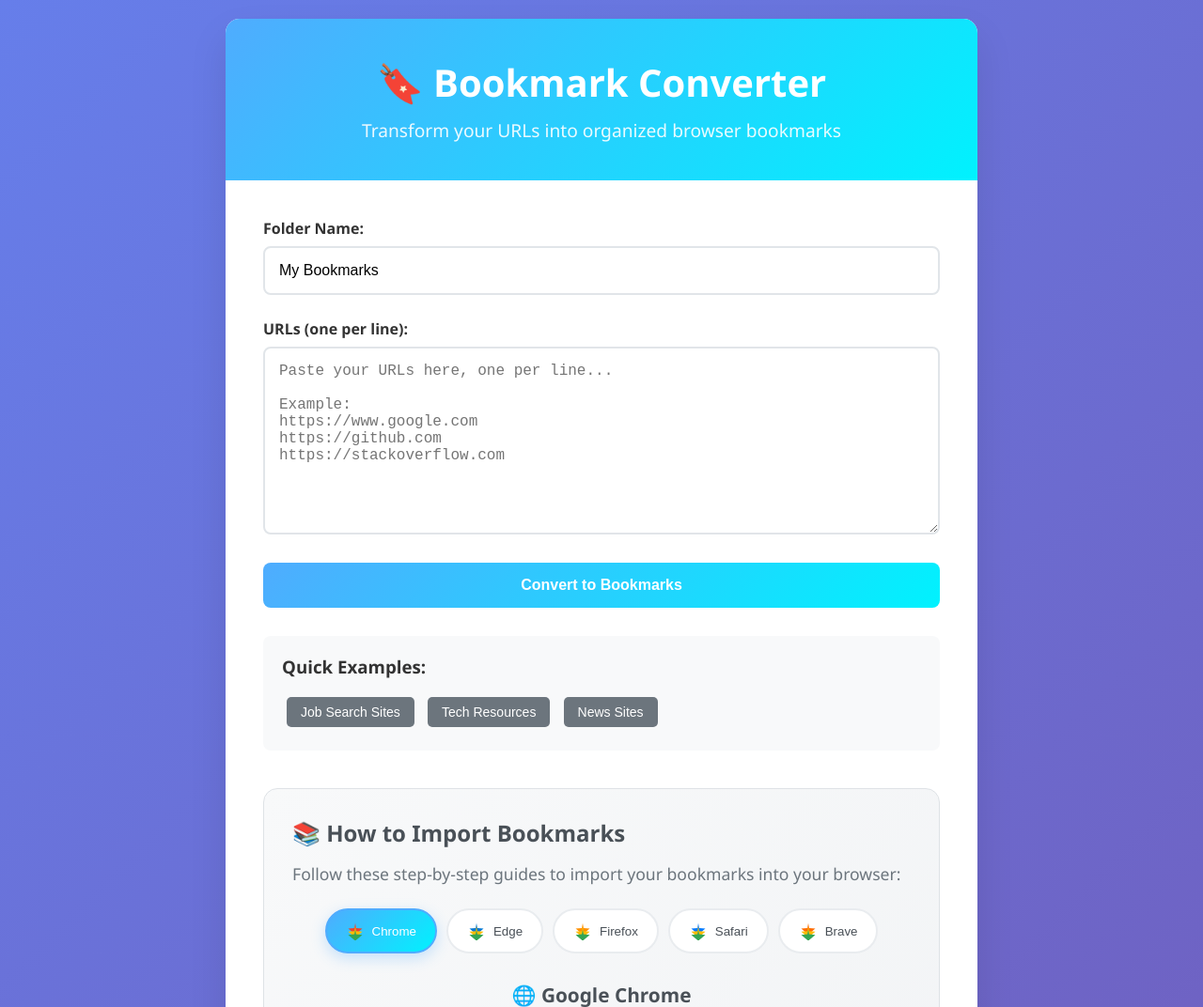
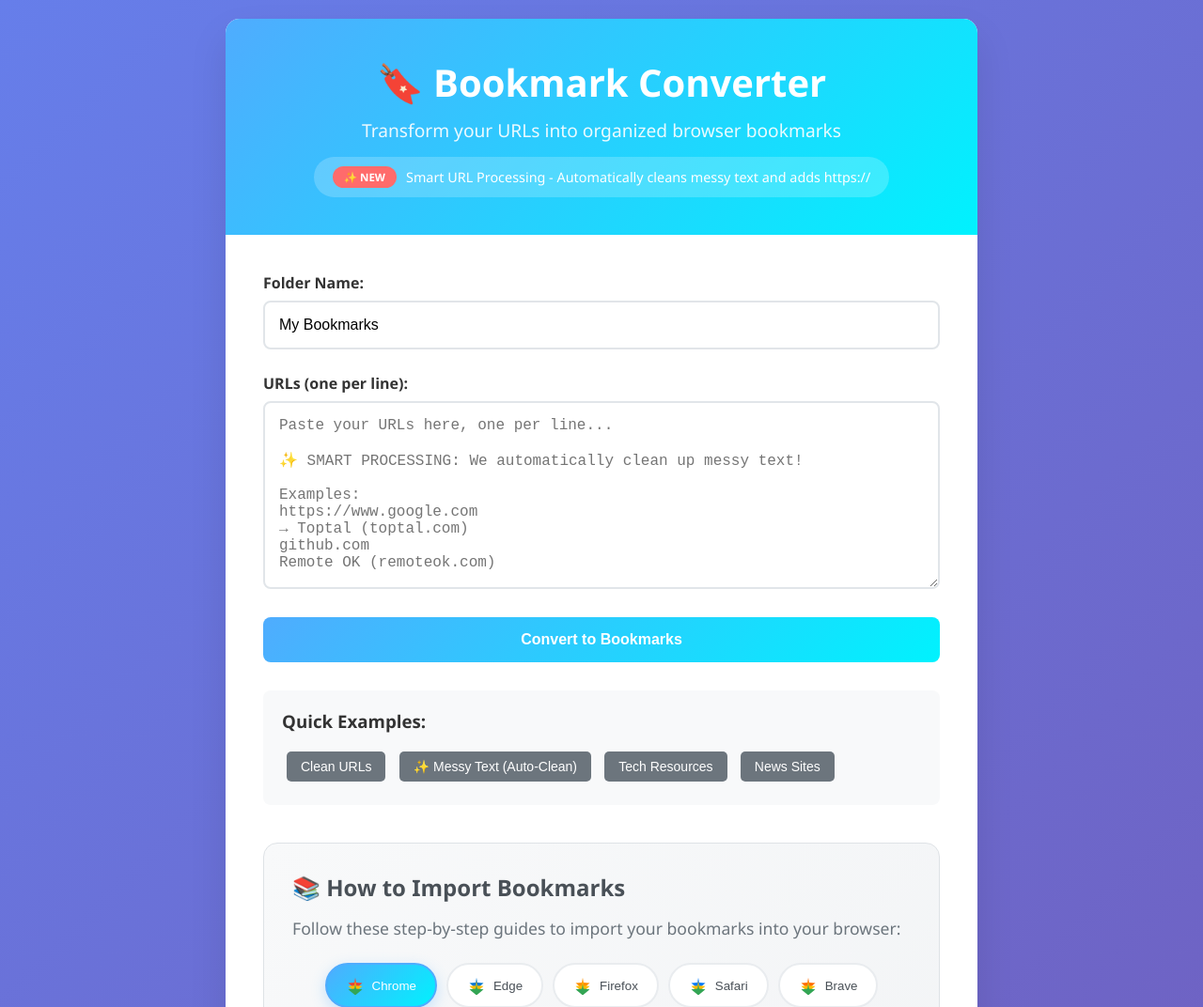
Before and after one commit to harish-govindasamy/bookmark-converter, a Flask app: page / in a window 1280 px wide. Shown: the top 1072 px of the page at 94% size. Run offline with Flask 3, Linux system fonts and the light colour scheme; data that the repository does not hold is empty.

Commit message:
Add smart URL processing - automatically clean messy text and add https://

```diff
--- a/app.py
+++ b/app.py
@@ -12,9 +12,50 @@ import json
 
 app = Flask(__name__)
 
+def clean_and_process_urls(text):
+    """
+    Smart URL processing: clean up messy text and convert to proper URLs
+    """
+    import re
+
+    # Split by lines and process each line
+    lines = text.split('\n')
+    processed_urls = []
+
+    for line in lines:
+        line = line.strip()
+        if not line:
+            continue
+
+        # Remove common prefixes and formatting
+        line = re.sub(r'^[→\-\*\•\d+\.\)]\s*', '', line)  # Remove arrows, bullets, numbers
+        line = re.sub(r'^[A-Za-z\s]+\(', '', line)  # Remove text before parentheses
+        line = re.sub(r'\)$', '', line)  # Remove trailing parentheses
+
+        # Extract domain from various formats
+        # Pattern 1: Already has http/https
+        if re.match(r'https?://', line):
+            processed_urls.append(line)
+            continue
+
+        # Pattern 2: Domain with path (e.g., "example.com/path")
+        if re.match(r'^[a-zA-Z0-9][a-zA-Z0-9\-\.]*\.[a-zA-Z]{2,}', line):
+            if not line.startswith('http'):
+                line = 'https://' + line
+            processed_urls.append(line)
+            continue
+
+        # Pattern 3: Just domain name (e.g., "example.com")
+        if re.match(r'^[a-zA-Z0-9][a-zA-Z0-9\-\.]*\.[a-zA-Z]{2,}$', line):
+            line = 'https://' + line
+            processed_urls.append(line)
+            continue
+
+    return processed_urls
+
 def txt_to_bookmarks_html(urls_text, folder_name="Imported Bookmarks"):
     """
-    Convert URLs text to HTML bookmarks format
+    Convert URLs text to HTML bookmarks format with smart processing
     """
     html_template = """<!DOCTYPE NETSCAPE-Bookmark-file-1>
 <!-- This is an automatically generated file.
@@ -31,9 +72,11 @@ def txt_to_bookmarks_html(urls_text, folder_name="Imported Bookmarks"):
 </DL><p>"""
 
     bookmark_items = []
-    urls = [url.strip() for url in urls_text.split('\n') if url.strip()]
 
-    for url in urls:
+    # Use smart URL processing
+    processed_urls = clean_and_process_urls(urls_text)
+
+    for url in processed_urls:
         if url and (url.startswith('http://') or url.startswith('https://')):
             # Extract domain name for bookmark title
             try:
--- a/templates/index.html
+++ b/templates/index.html
@@ -42,6 +42,26 @@
         .header p {
             font-size: 1.2em;
             opacity: 0.9;
+        }
+
+        .feature-highlight {
+            margin-top: 15px;
+            padding: 10px 20px;
+            background: rgba(255, 255, 255, 0.2);
+            border-radius: 25px;
+            display: inline-flex;
+            align-items: center;
+            gap: 10px;
+            font-size: 0.9em;
+        }
+
+        .feature-badge {
+            background: #ff6b6b;
+            color: white;
+            padding: 4px 12px;
+            border-radius: 15px;
+            font-weight: bold;
+            font-size: 0.8em;
         }
 
         .content {
@@ -406,6 +426,10 @@
         <div class="header">
             <h1>🔖 Bookmark Converter</h1>
             <p>Transform your URLs into organized browser bookmarks</p>
+            <div class="feature-highlight">
+                <span class="feature-badge">✨ NEW</span>
+                <span>Smart URL Processing - Automatically cleans messy text and adds https://</span>
+            </div>
         </div>
 
         <div class="content">
@@ -417,7 +441,7 @@
 
                 <div class="form-group">
                     <label for="urls">URLs (one per line):</label>
-                    <textarea id="urls" name="urls" placeholder="Paste your URLs here, one per line...&#10;&#10;Example:&#10;https://www.google.com&#10;https://github.com&#10;https://stackoverflow.com"></textarea>
+                    <textarea id="urls" name="urls" placeholder="Paste your URLs here, one per line...&#10;&#10;✨ SMART PROCESSING: We automatically clean up messy text!&#10;&#10;Examples:&#10;https://www.google.com&#10;→ Toptal (toptal.com)&#10;github.com&#10;Remote OK (remoteok.com)"></textarea>
                 </div>
 
                 <button type="submit" class="btn" id="convertBtn">Convert to Bookmarks</button>
@@ -432,7 +456,8 @@
 
             <div class="examples">
                 <h3>Quick Examples:</h3>
-                <button class="example-btn" onclick="loadExample('job-sites')">Job Search Sites</button>
+                <button class="example-btn" onclick="loadExample('job-sites')">Clean URLs</button>
+                <button class="example-btn" onclick="loadExample('messy-text')">✨ Messy Text (Auto-Clean)</button>
                 <button class="example-btn" onclick="loadExample('tech-sites')">Tech Resources</button>
                 <button class="example-btn" onclick="loadExample('news-sites')">News Sites</button>
             </div>
@@ -749,6 +774,28 @@ https://remoteok.com
 https://angel.co
 https://linkedin.com
 https://upwork.com`,
+            'messy-text': `Here are 47 proven platforms that offer remote jobs:
+
+→ Toptal (toptal.com)
+→ SkipTheDrive (skipthedrive.com)
+→ NoDesk (nodesk.co)
+→ RemoteHabits (remotehabits.com)
+→ Remotive (remotive.com)
+→ Remote4Me (remote4me.com)
+→ Pangian (pangian.com)
+→ Remotees (remotees.com)
+→ JustRemote (justremote.co)
+→ RemoteCrew (remotecrew.io)
+→ Europe Remotely (europeremotely.com)
+→ Remote OK Europe (remoteok.io/europe)
+→ Remote OK Asia (remoteok.io/asia)
+→ FlexJobs (flexjobs.com)
+→ Remote co (remote.co)
+→ We Work Remotely (weworkremotely.com)
+→ Remote OK (remoteok.com)
+→ AngelList (angel.co)
+→ LinkedIn (linkedin.com)
+→ Upwork (upwork.com)`,
             'tech-sites': `https://github.com
 https://stackoverflow.com
 https://developer.mozilla.org
```
